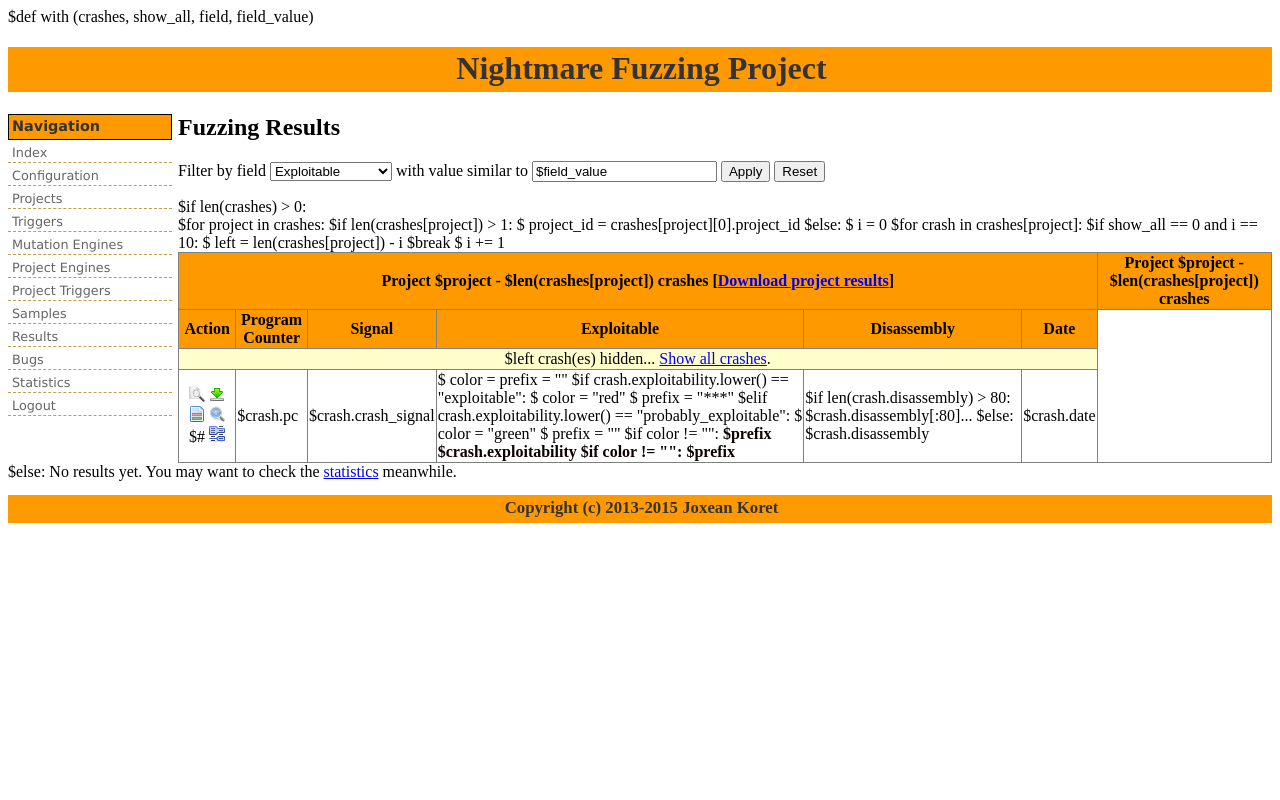
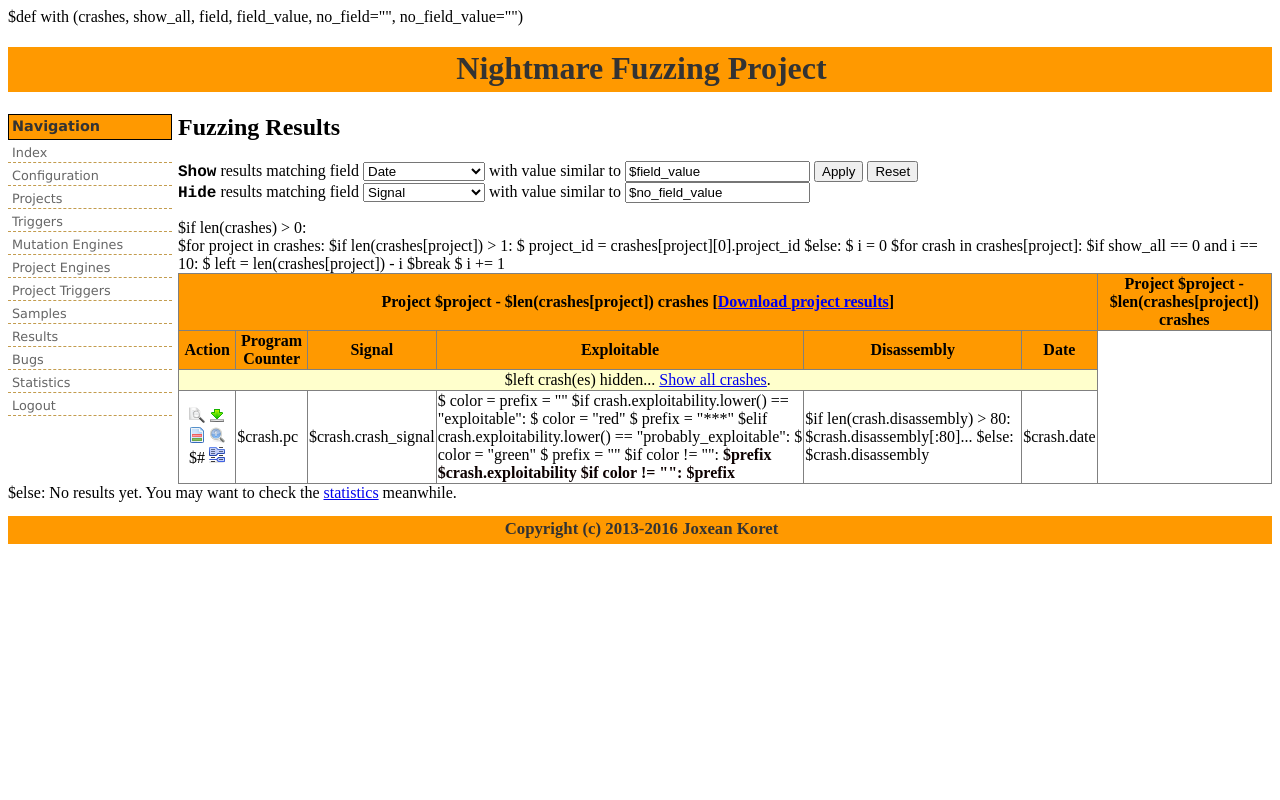
Before and after one commit to joxeankoret/nightmare, a Python web app: template runtime/templates/results.html in a window 1280 px wide. Run offline with Jinja, Linux system fonts and the light colour scheme; the template is opened without the code that fills it, so the values that code supplies are empty; some libraries are stand-ins or nearby versions.

Commit message:
Added more filters in the /results view

```diff
--- a/runtime/static/nightmare.css
+++ b/runtime/static/nightmare.css
@@ -103,3 +103,7 @@ h1 {
 #hextable th {
   background-color:#FF9900;
 }
+
+.label {
+  font-family: Courier;
+}
--- a/runtime/templates/results.html
+++ b/runtime/templates/results.html
@@ -1,4 +1,4 @@
-$def with (crashes, show_all, field, field_value)
+$def with (crashes, show_all, field, field_value, no_field="", no_field_value="")
 <html>
 <head>
 <link href="/static/nightmare.css" rel="stylesheet" type="text/css">
@@ -8,6 +8,17 @@ function filters() {
   selected = idSelected.value;
   if ( selected != "" ) {
     var idSelect = document.getElementById("idSelect");
+    var options = idSelect.options;
+    for ( i = 0; i < options.length; i++ ) {
+      if ( options[i].value == selected )
+        options[i].selected = "true";
+    }
+  }
+
+  var idSelected = document.getElementById("idNoSelected");
+  selected = idSelected.value;
+  if ( selected != "" ) {
+    var idSelect = document.getElementById("idNoSelect");
     var options = idSelect.options;
     for ( i = 0; i < options.length; i++ ) {
       if ( options[i].value == selected )
@@ -45,11 +56,11 @@ function filters() {
 <tr><td>
 <h2>Fuzzing Results</h2>
 <form name="fmFilter">
-  <label>Filter by field</label>
+  <label><b class="label">Show</b> results matching field</label>
   <input type="hidden" id="idSelected" value="$field">
   <select name="field" id="idSelect">
+    <option value="date">Date</option>
     <option value="exploitability">Exploitable</option>
-    <option value="date">Date</option>
     <option value="disassembly">Disassembly</option>
     <option value="program_counter">Program counter</option>
     <option value="crash_signal">Signal</option>
@@ -58,6 +69,20 @@ function filters() {
   <input type="text" name="fieldValue" id="idFieldValue" value="$field_value">
   <input type="submit" value="Apply">
   <input type="button" value="Reset" onclick="javascript:window.location.href='/results';">
+
+  <br/>
+
+  <label><b class="label">Hide</b> results matching field</label>
+  <input type="hidden" id="idNoSelected" value="$no_field">
+  <select name="no_field" id="idNoSelect">
+    <option value="crash_signal">Signal</option>
+    <option value="exploitability">Exploitable</option>
+    <option value="date">Date</option>
+    <option value="disassembly">Disassembly</option>
+    <option value="program_counter">Program counter</option>
+  </select>
+  <label for="no_fieldValue">with value similar to</label>
+  <input type="text" name="no_fieldValue" id="idNoFieldValue" value="$no_field_value">
 </form>
 <table border="0">
   $if len(crashes) > 0:
@@ -84,7 +109,7 @@ function filters() {
           $ left = len(crashes[project]) - i
           <tr>
             <td colspan="6" align="center">
-              $left crash(es) hidden... <a href="?show_all=1&field=$field&fieldValue=$field_value">Show all crashes</a>.
+              $left crash(es) hidden... <a href="?show_all=1&field=$field&fieldValue=$field_value&no_field=$no_field&no_fieldValue=$no_field_value">Show all crashes</a>.
             </td>
           </tr>
           $break
@@ -129,7 +154,7 @@ function filters() {
 </table>
 </div>
 <div align="center" id="footer">
-<h2>Copyright (c) 2013-2015 Joxean Koret</h2>
+<h2>Copyright (c) 2013-2016 Joxean Koret</h2>
 </div>
 </body>
 </html>
```
Also changed, not shown: runtime/nightmare_frontend.py (+16 -4 lines).
